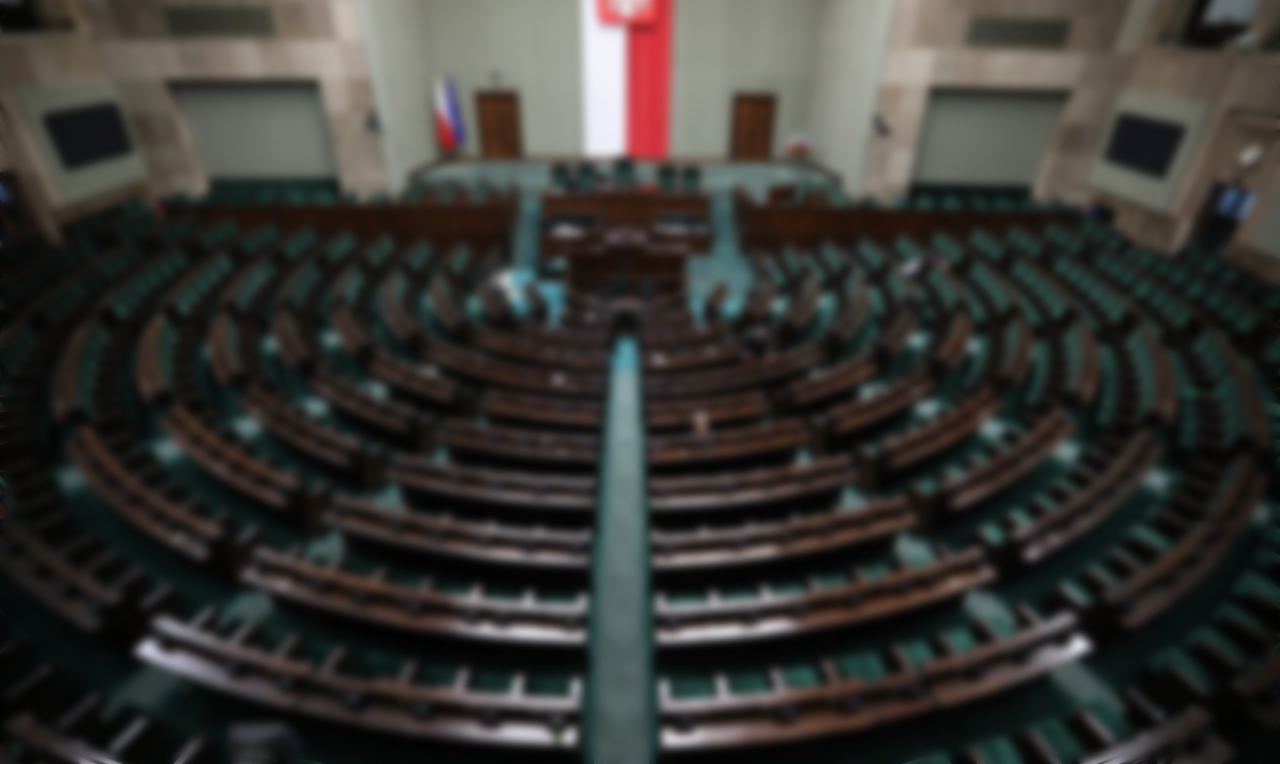
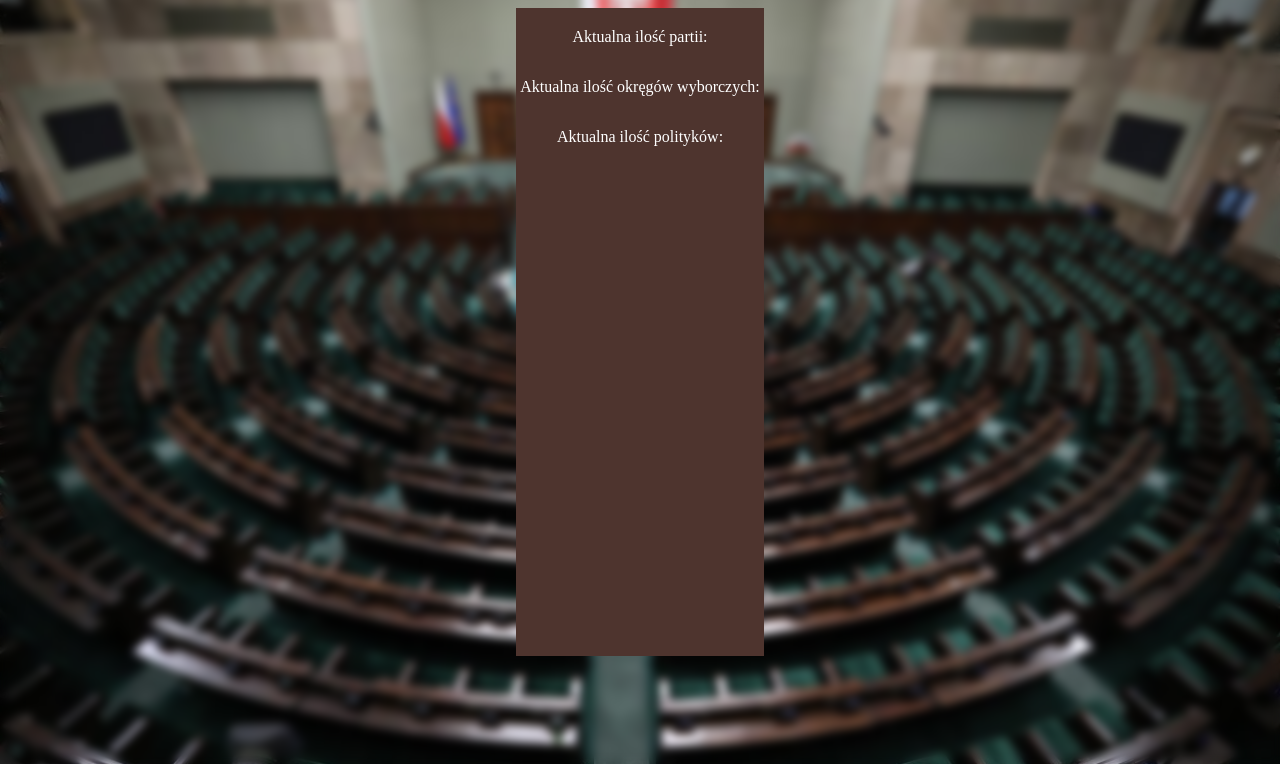
Before and after one commit to lord-vader123/polityczna-strona, a PHP site: page / in a window 1280 px wide. Shown: the part 36-800 px from the top of the page. Run offline with PHP 8.4, Linux system fonts and the light colour scheme.

Commit message:
dodanie głównej zawartości strony głównej

```diff
--- a/src/index.php
+++ b/src/index.php
@@ -16,7 +16,12 @@
   <a href="/php/rejestracja.php">Zarejestruj się</a>
   </header>
 
+  <div class="content">
+  <p>Aktualna ilość partii: </p>
+  <p>Aktualna ilość okręgów wyborczych: </p>
+  <p>Aktualna ilość polityków: </p>
 
+  </div>
 
 </body>
 
```
